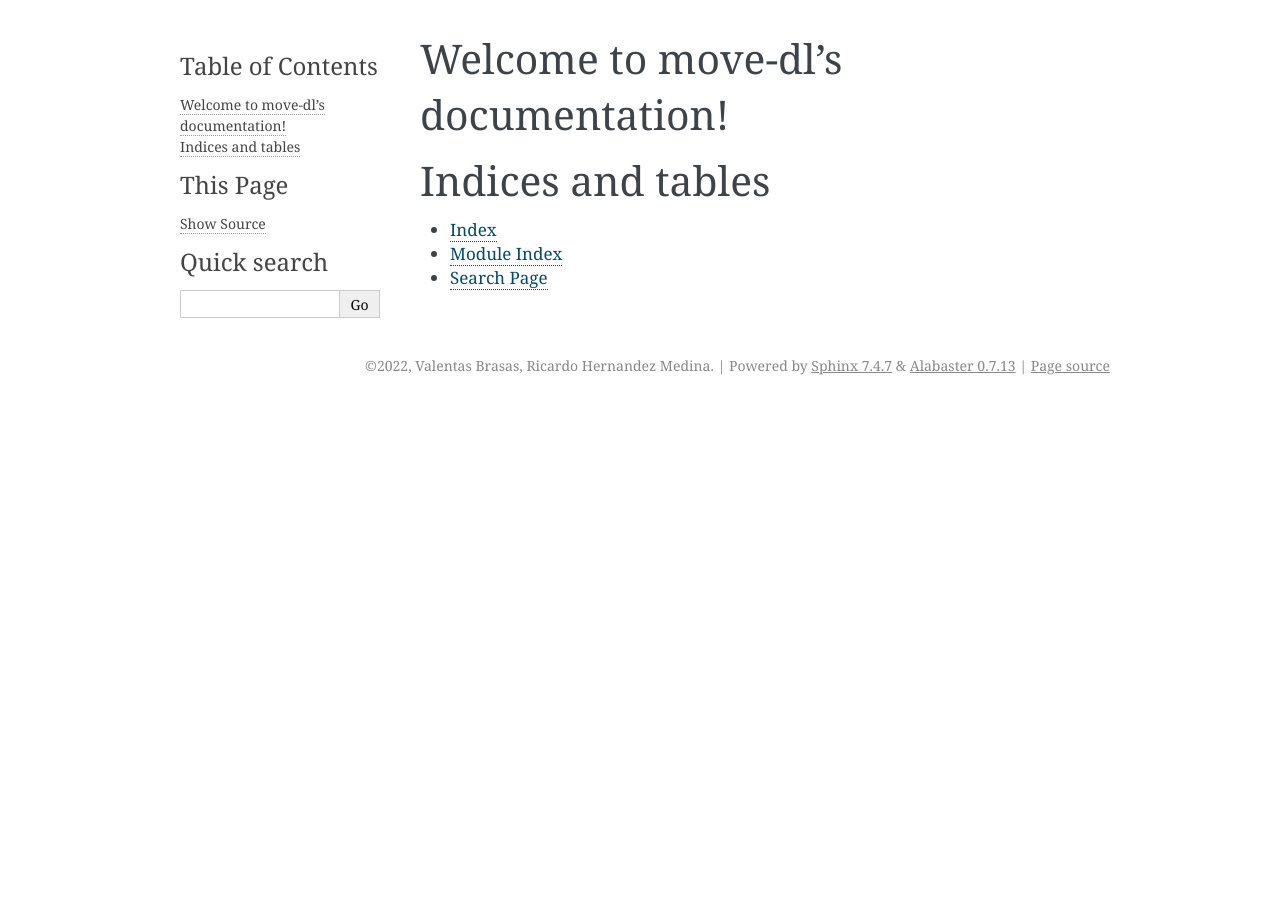
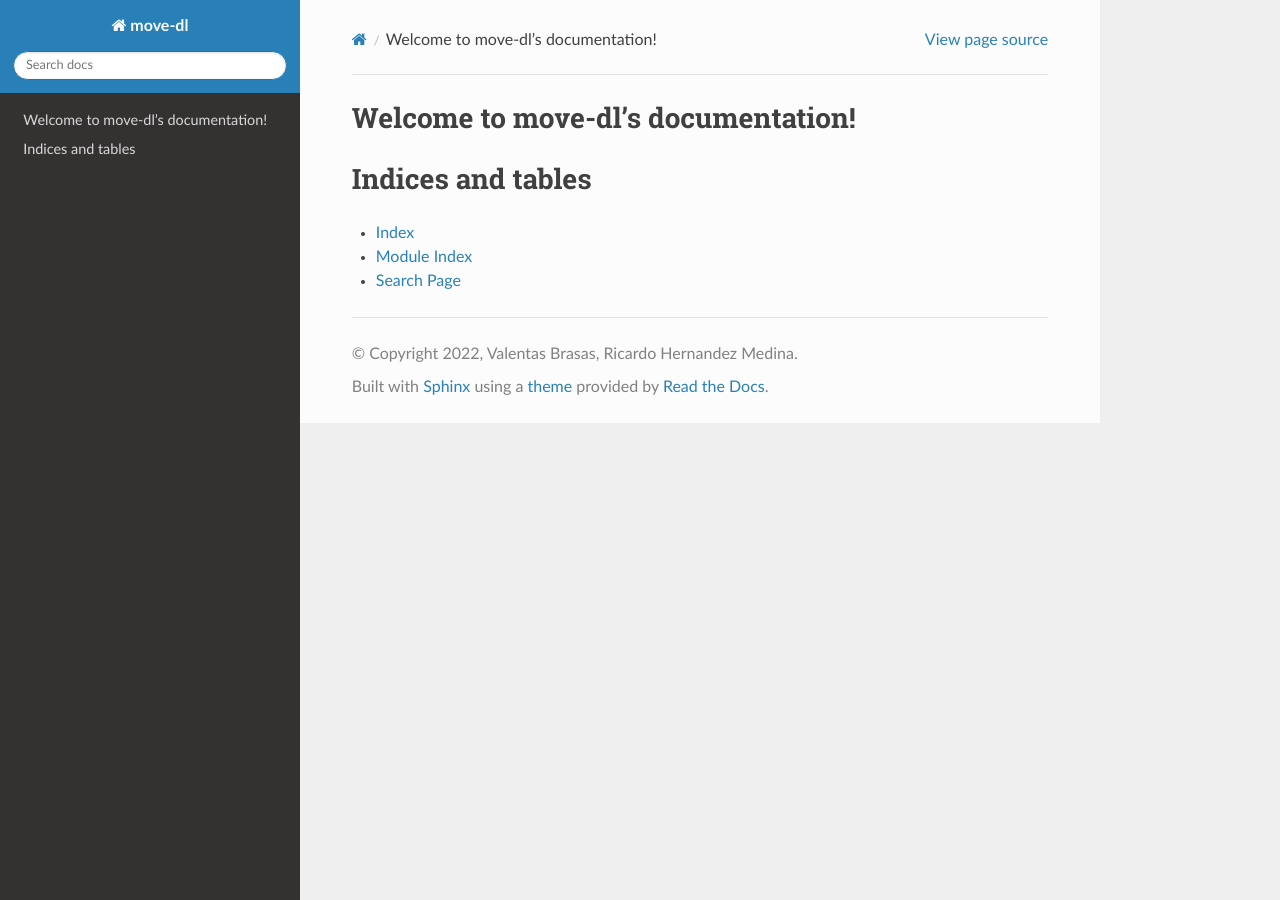
Before and after one commit to RasmussenLab/MOVE, a Sphinx documentation site: the page built from docs/source/index.rst, in a window 1280 px wide. Built offline with Sphinx 7.4.7 and the Read the Docs theme 2.0.0, drawn with Linux system fonts in a browser that asks for light colours.

Commit message:
Update ReadTheDocs theme

```diff
--- a/docs/source/conf.py
+++ b/docs/source/conf.py
@@ -9,7 +9,7 @@
 project = 'move-dl'
 copyright = '2022, Valentas Brasas, Ricardo Hernandez Medina'
 author = 'Valentas Brasas, Ricardo Hernandez Medina'
-release = '1.1.1'
+release = '1.0.0'
 
 # -- General configuration ---------------------------------------------------
 # https://www.sphinx-doc.org/en/master/usage/configuration.html#general-configuration
@@ -24,5 +24,5 @@ exclude_patterns = []
 # -- Options for HTML output -------------------------------------------------
 # https://www.sphinx-doc.org/en/master/usage/configuration.html#options-for-html-output
 
-html_theme = 'alabaster'
+html_theme = 'sphinx_rtd_theme'
 html_static_path = ['_static']
--- a/setup.cfg
+++ b/setup.cfg
@@ -22,6 +22,8 @@ install_requires =
     umap-learn
     matplotlib
     seaborn
+    sphinx_rtd_theme
+
 package_dir =
     = src
 packages = find:
```
